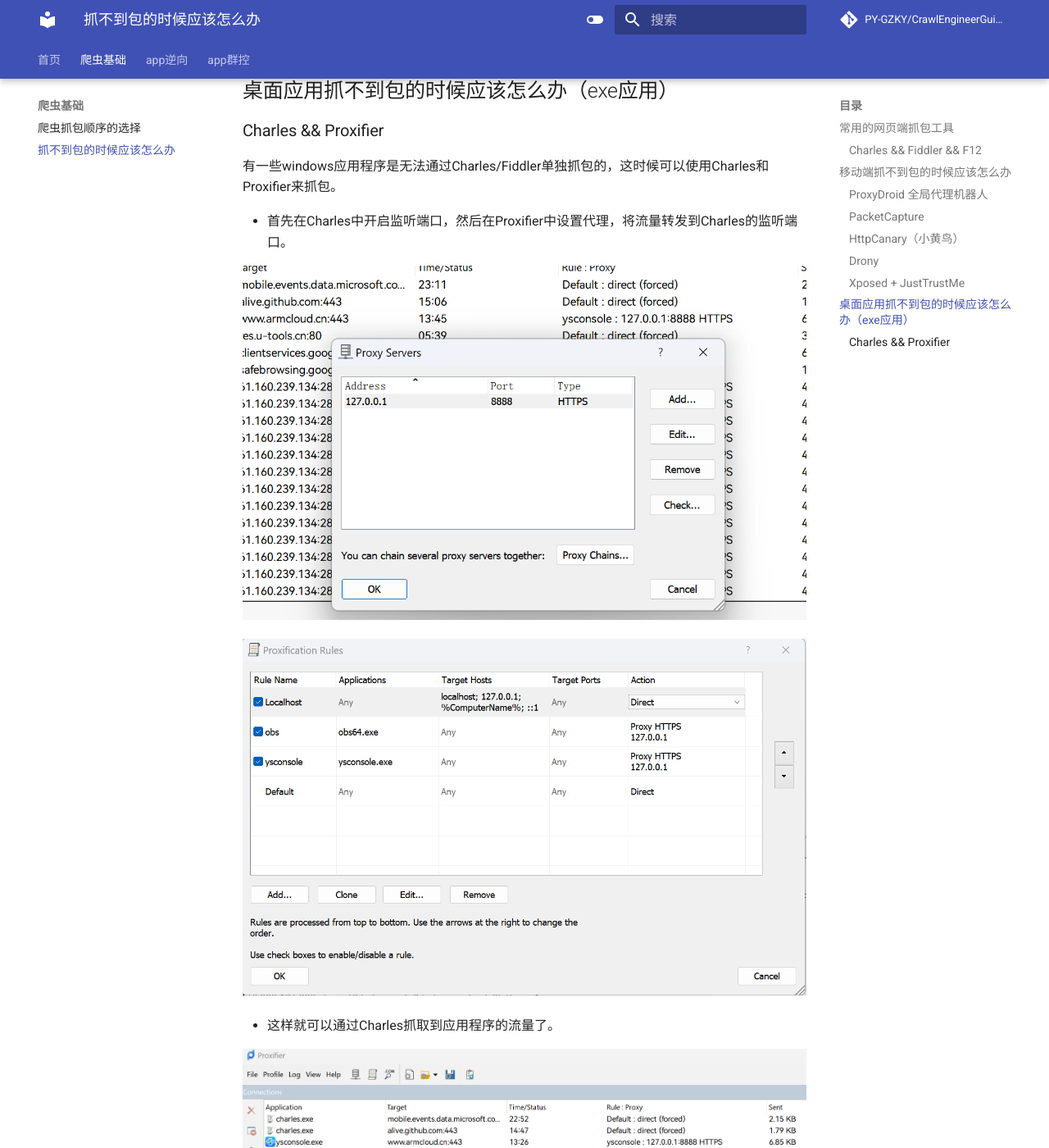
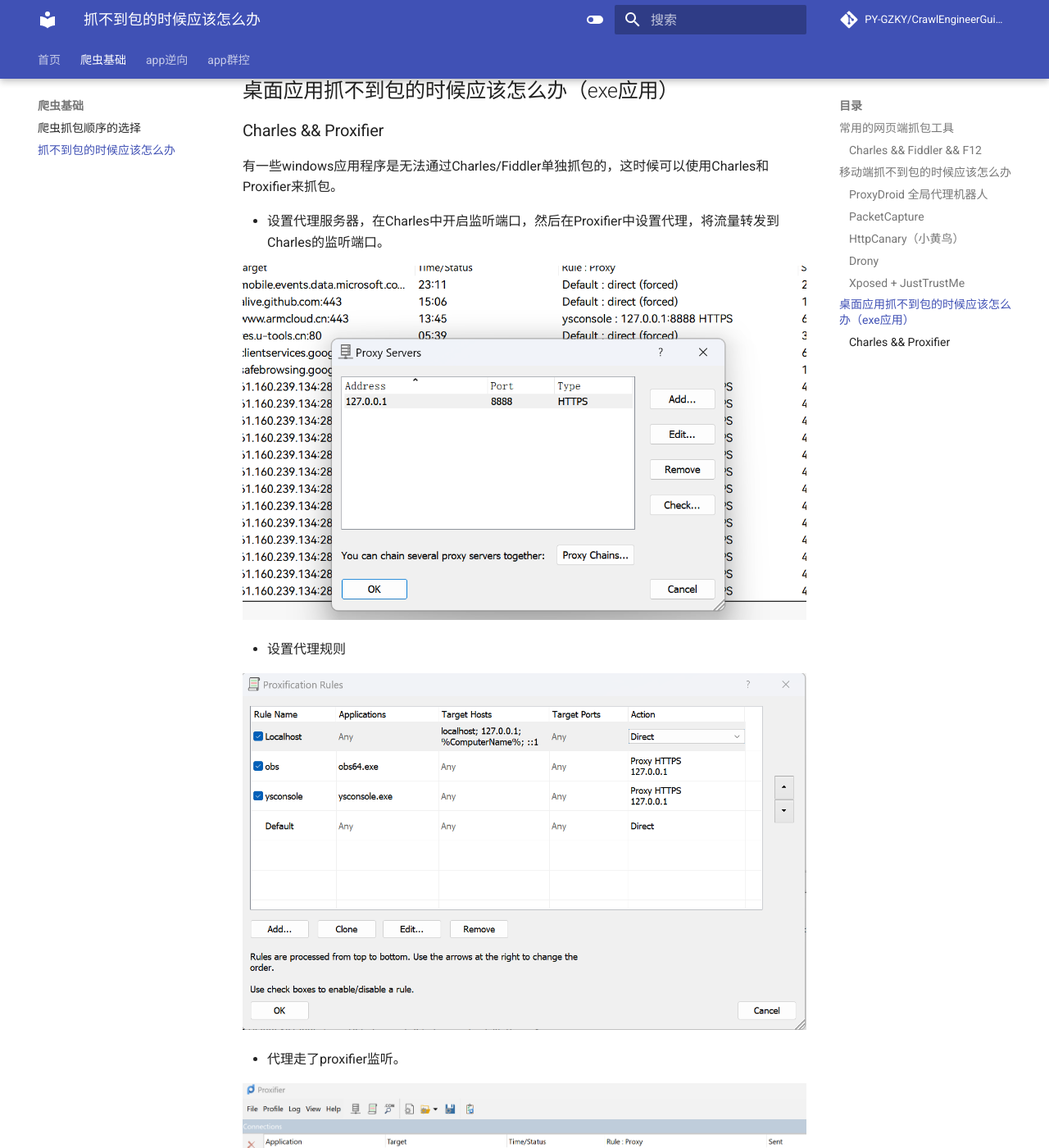
Before and after one commit to PY-GZKY/CrawlEngineerGuide, an MkDocs documentation site: the page built from docs/抓不到包的时候应该怎么办.md, in a window 1280 px wide and 1400 px high, scrolled down 2926 px. Shown: the whole window at 82% size. Built offline with MkDocs 1.6.1 and Material for MkDocs 9.7.7, drawn with Linux system fonts in a browser that asks for light colours; comment, search, counter and statistics services are not loaded; some of the changed text lies outside the part shown.

Commit message:
Update 抓不到包的时候应该怎么办.md

```diff
--- a/docs/抓不到包的时候应该怎么办.md
+++ b/docs/抓不到包的时候应该怎么办.md
@@ -86,15 +86,19 @@
 
 有一些windows应用程序是无法通过Charles/Fiddler单独抓包的，这时候可以使用Charles和Proxifier来抓包。
 
-- 首先在Charles中开启监听端口，然后在Proxifier中设置代理，将流量转发到Charles的监听端口。
+- 设置代理服务器，在Charles中开启监听端口，然后在Proxifier中设置代理，将流量转发到Charles的监听端口。
 
 ![](./images/proxifier设置.png)
 
+- 设置代理规则
+
 ![](./images/proxifier设置2.png)
 
-- 这样就可以通过Charles抓取到应用程序的流量了。
+- 代理走了proxifier监听。
 
 ![](./images/proxifier监听exe应用.png)
+
+- 测试一下抓包是否成功，打开一个exe应用，然后在Charles中查看流量。
 
 可以发现，Charles已经成功抓取到了exe应用的流量。
 
```
